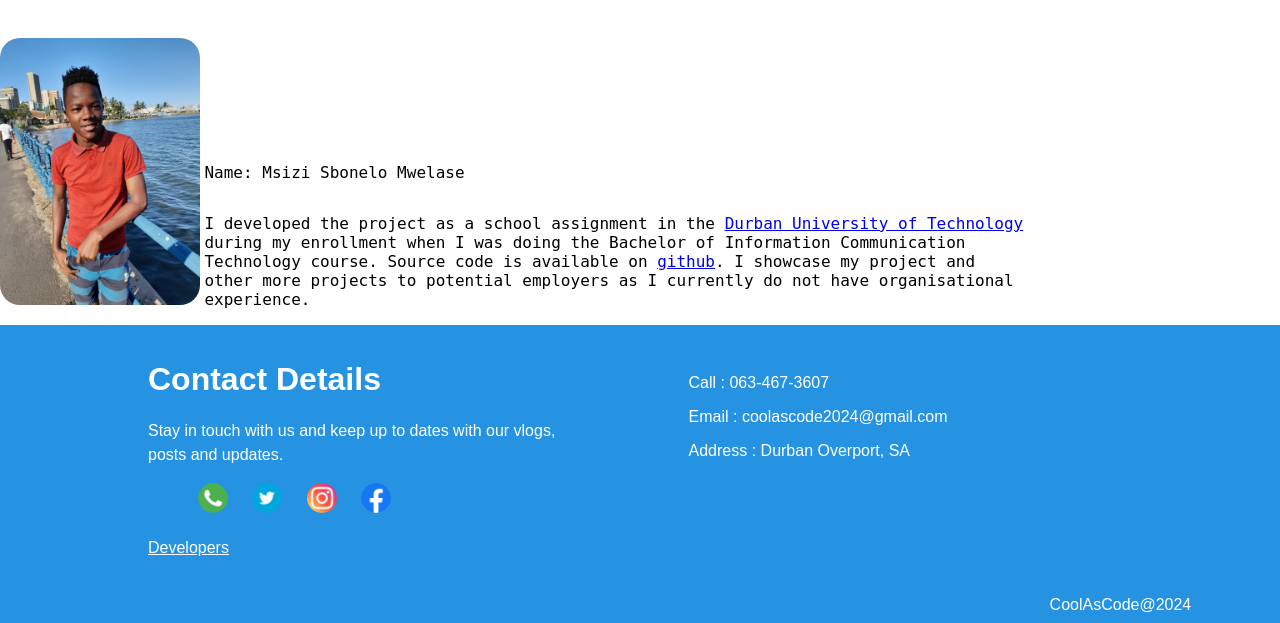
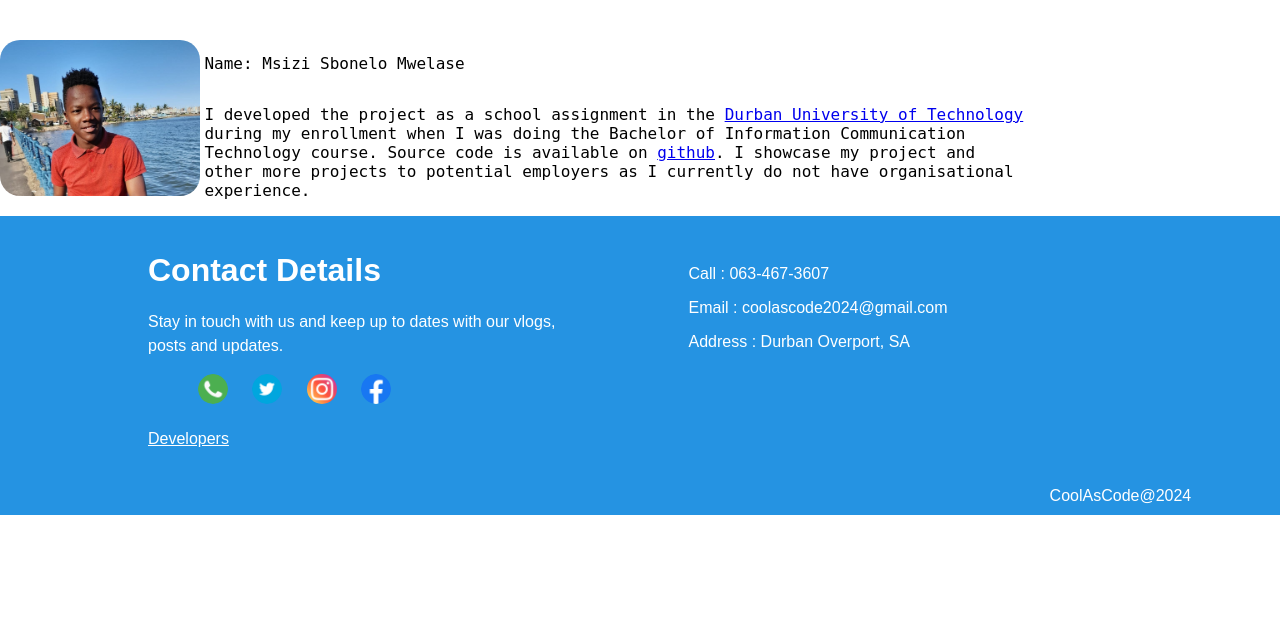
Before and after one commit to msizi007/FInancial_Aid_App, a Flask app: page /developers in a window 1280 px wide. Shown: the part 46-669 px from the top of the page. Run offline with Flask 3, Linux system fonts and the light colour scheme.

```diff
--- a/templates/developers.html
+++ b/templates/developers.html
@@ -21,7 +21,7 @@
 
 {% block content %}
 <div>
-    <img class="profilepic" src="{{url_for('static', filename='images/profilepic.jpeg')}}" width="200">
+    <img class="profilepic" src="{{url_for('static', filename='images/ckxgct2o.png')}}" width="200">
     <div class="developer-info">
         <p>Name: Msizi Sbonelo Mwelase</p>
         <p>I developed the project as a school assignment in the
```
Also changed, not shown: static/images/ckxgct2o.png (added).
